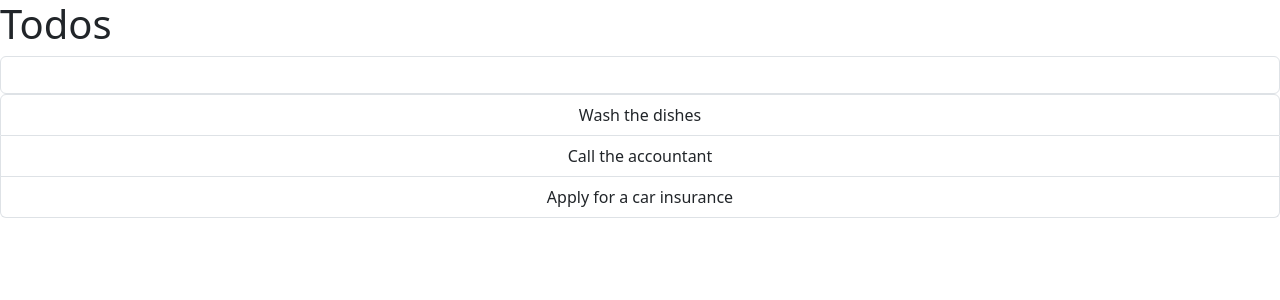
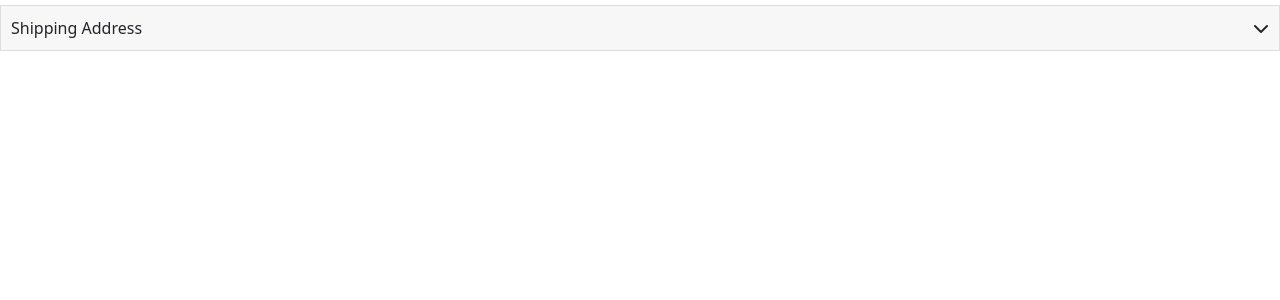
Before and after one commit to BITXUJI/animations-demo-start, an Angular app: page / in a window 1280 px wide. Shown: the top 300 px of the page. Built offline with nearby package versions, Linux system fonts and the light colour scheme.

Commit message:
update main html with zippy

```diff
--- a/src/app/app.component.html
+++ b/src/app/app.component.html
@@ -1 +1,9 @@
-<todos></todos>
+<!-- <todos></todos> -->
+<zippy title="Shipping Address">
+  <p>
+    Lorem ipsum dolor sit amet, consectetur adipiscing elit. Vivamus hendrerit semper suscipit. Etiam vulputate leo orci, a maximus libero commodo eget. Aliquam convallis interdum turpis. Maecenas sagittis at ante at cursus. Pellentesque purus risus, viverra in justo efficitur, rutrum tempus odio. Suspendisse euismod congue varius. Integer quis dolor sit amet nisl pulvinar ultricies.
+  </p>
+  <p>
+    Maecenas quam purus, pretium vel fringilla non, porta a risus. Aenean ornare ex erat, a posuere nulla auctor et. Pellentesque imperdiet augue nec sem dictum vulputate. Morbi sodales, dui et maximus interdum, lectus mi pellentesque nisi, eget mattis est est quis augue. Ut id venenatis mauris. Quisque nec dignissim nisi, vitae semper nulla. Fusce laoreet diam neque, vitae consectetur enim imperdiet et.
+  </p>
+</zippy>
```
